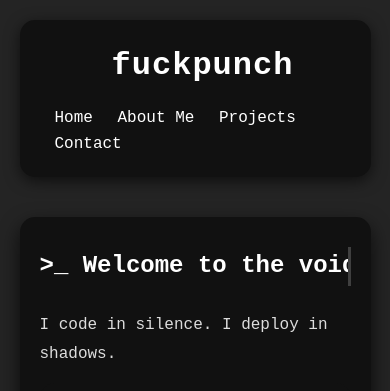
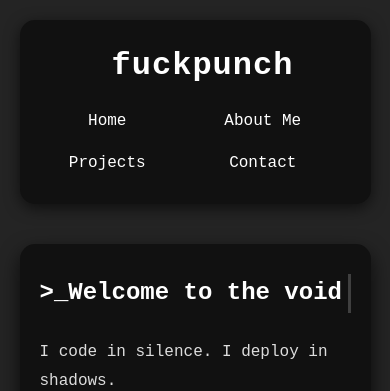
Before and after one commit to rexa6/Test1234, a plain HTML site: page index.html in a window 390 px wide. Shown: the top 391 px of the page. Drawn offline with Linux system fonts and the light colour scheme.

Commit message:
first commit1

```diff
--- a/app/style/style.css
+++ b/app/style/style.css
@@ -129,10 +129,21 @@ footer {
 @media (max-width: 480px) {
   .header-container {
     flex-direction: column;
-    gap: 15px;
+    align-items: center;
+    gap: 10px;
   }
 
   .nav-menu {
-    margin-right: 0;
+    display: flex;
+    flex-wrap: wrap;
+    justify-content: center;
+    width: 100%;
+  }
+
+  .nav-menu a {
+    flex: 1 1 45%;
+    text-align: center;
+    margin: 8px 5px;
+    margin-left: 0 !important;
   }
 }
--- a/index.html
+++ b/index.html
@@ -25,7 +25,7 @@
 
   <main>
     <section class="hero">
-      <h2>&gt;_ Welcome to the void</h2>
+      <h2>&gt;_Welcome to the void</h2>
       <p>I code in silence. I deploy in shadows.</p>
 
       <section class="profile" aria-labelledby="identity-heading">
```
